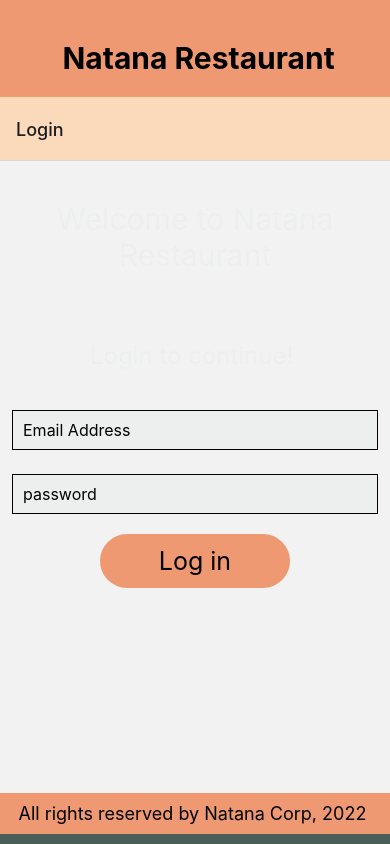
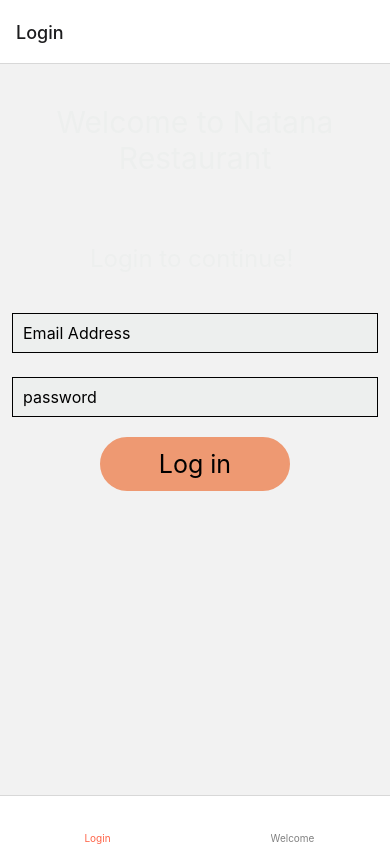
Before and after one commit to Jadashi97/Restaurant-app, a React Native app: screen / in a window 390 px wide. Built offline with nearby package versions, Linux system fonts and the light colour scheme.

Commit message:
(feat): Learned to add bottom tabs to move btn screens back and forth

```diff
--- a/App.js
+++ b/App.js
@@ -2,6 +2,8 @@
 import { StyleSheet, Text, View } from 'react-native';
 import { NavigationContainer } from '@react-navigation/native';
 import { createNativeStackNavigator } from '@react-navigation/native-stack';
+import { createBottomTabNavigator } from '@react-navigation/bottom-tabs';
+import {Ionicons} from '@expo/vector-icons';
 import NatanaRestauHeader from './components/NatanaRestauHeader';
 import Footer from './components/Footer';
 import WelcomeScreen from './components/WelcomeScreen';
@@ -11,30 +13,57 @@
 import FeedBackForm from './components/FeedBackForm';
 
 const Stack = createNativeStackNavigator(); //we are getting this from the native-stack
+const Tab = createBottomTabNavigator();
 
 export default function App() {
   return (
+    ////// THIS IS FOR THE STACK NAVIGATOR //////////////
+
+    // <NavigationContainer>
+    //   <View style={styles.container}>
+    //     <NatanaRestauHeader/>
+    //     <Stack.Navigator
+    //       initialRouteName='Login'
+    //       screenOptions={{headerStyle: {backgroundColor: '#FBDABB'}}}
+    //     >
+    //       <Stack.Screen name="Welcome" component={WelcomeScreen}/>
+    //       <Stack.Screen name="Login" component={LoginScreen}/>
+    //       <Stack.Screen name="Menu" component={MenuItems}/>
+    //       <Stack.Screen name="SectionList" component={RenderSectionList}/>
+    //     </Stack.Navigator>
+    //     {/* <MenuItems/> */}
+    //     {/* <RenderSectionList/> */}
+    //     {/* <FeedBackForm/> */}
+
+    //   </View>
+    //   <View style={{backgroundColor: '#495E57'}}>
+    //     <Footer/>
+    //   </View>
+    // </NavigationContainer>
+
+    ////// THIS IS FOR THE TAB NAVIGATOR //////////////
     <NavigationContainer>
-      <View style={styles.container}>
-        <NatanaRestauHeader/>
-        <Stack.Navigator
-          initialRouteName='Login'
-          screenOptions={{headerStyle: {backgroundColor: '#FBDABB'}}}
-        >
-          <Stack.Screen name="Welcome" component={WelcomeScreen}/>
-          <Stack.Screen name="Login" component={LoginScreen}/>
-          <Stack.Screen name="Menu" component={MenuItems}/>
-          <Stack.Screen name="SectionList" component={RenderSectionList}/>
-        </Stack.Navigator>
-        {/* <MenuItems/> */}
-        {/* <RenderSectionList/> */}
-        {/* <FeedBackForm/> */}
+      <Tab.Navigator
+        //below is to design & customize the icons
+        screenOptions={({route})=> ({
+          tabBarIcon: ({ focused, color, size}) => {
+            let iconName;
 
-      </View>
-      <View style={{backgroundColor: '#495E57'}}>
-        <Footer/>
-      </View>
+            if(route.name === 'Login') {
+              iconName = focused ? 'ios-information-circle' : 'ios-information-circle-outline';
+            } else if ( route.name === 'Welcome'){
+              iconName = 'ios-list';
+            }
+            return <Ionicons nam={iconName} size={size} color={color} />;
+          },
+          tabBarActiveTintColor: 'tomato',
+          tabBarInactiveTintColor: 'gray',
+        })}>
+        <Tab.Screen name= "Login" component={LoginScreen}/>
+        <Tab.Screen name="Welcome" component={WelcomeScreen} />
+      </Tab.Navigator>
     </NavigationContainer>
+
   );
 }
 
--- a/package.json
+++ b/package.json
@@ -9,6 +9,7 @@
     "web": "expo start --web"
   },
   "dependencies": {
+    "@react-navigation/bottom-tabs": "^6.5.2",
     "@react-navigation/native": "^6.1.1",
     "@react-navigation/native-stack": "^6.9.7",
     "expo": "~47.0.8",
```
Also changed, not shown: 1 other file (tests, documents, lock files or other folders).
